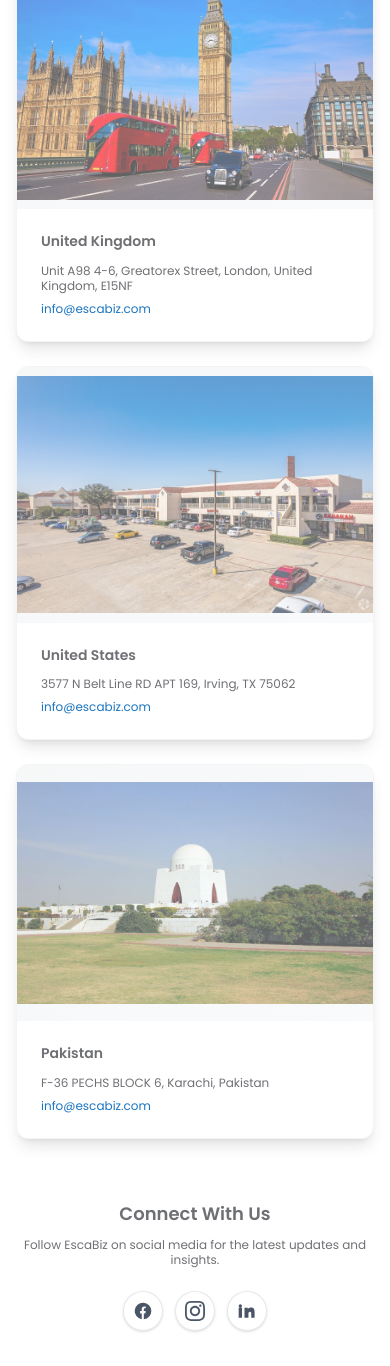
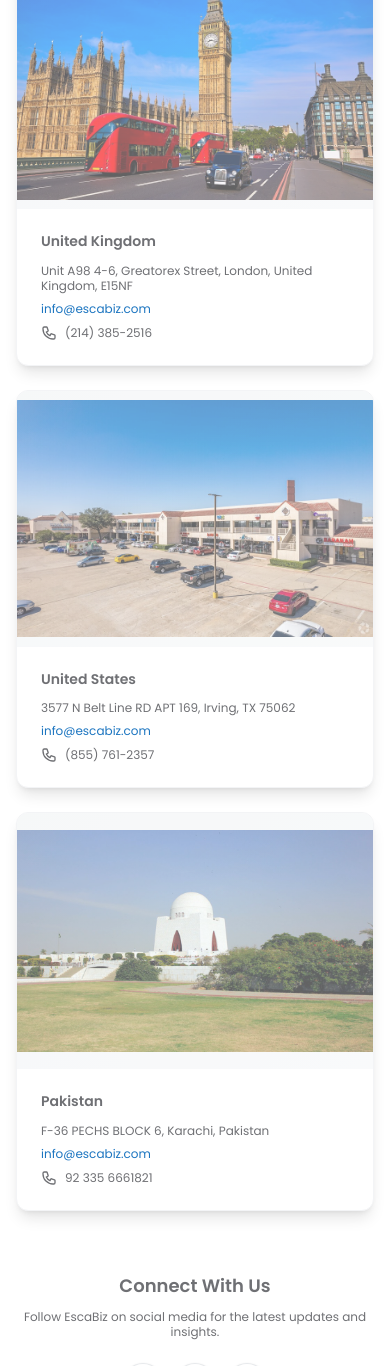
Before and after one commit to Sharmeen-Rauf/escabiz, a Next.js app: page /lets-talk in a window 390 px wide. Shown: the part 1895-3261 px from the top of the page. Built offline with nearby package versions, Linux system fonts and the light colour scheme; no server answers.

Commit message:
Add phone contact links and email links with mailto functionality in Lets Talk component for improved accessibility and user engagement.

```diff
--- a/src/app/lets-talk/page.tsx
+++ b/src/app/lets-talk/page.tsx
@@ -274,7 +274,13 @@ export default function LetsTalk() {
                     United Kingdom
                   </h5>
                   <p className="text-xs sm:text-xs md:text-sm text-[#6f7074] leading-tight mb-2">Unit A98 4-6, Greatorex Street, London, United Kingdom, E15NF</p>
-                  <p className="text-xs sm:text-xs md:text-sm text-[#1c75c0]">info@escabiz.com</p>
+                  <p className="text-xs sm:text-xs md:text-sm text-[#1c75c0] mb-2"><a href="mailto:info@escabiz.com" className="hover:underline">info@escabiz.com</a></p>
+                  <div className="flex items-center gap-2">
+                    <svg className="w-4 h-4 text-[#6f7074] flex-shrink-0" fill="none" stroke="currentColor" viewBox="0 0 24 24">
+                      <path strokeLinecap="round" strokeLinejoin="round" strokeWidth={2} d="M3 5a2 2 0 012-2h3.28a1 1 0 01.948.684l1.498 4.493a1 1 0 01-.502 1.21l-2.257 1.13a11.042 11.042 0 005.516 5.516l1.13-2.257a1 1 0 011.21-.502l4.493 1.498a1 1 0 01.684.949V19a2 2 0 01-2 2h-1C9.716 21 3 14.284 3 6V5z" />
+                    </svg>
+                    <a href="tel:+2143852516" className="text-xs sm:text-xs md:text-sm text-[#6f7074] hover:text-[#1c75c0] transition-colors">(214) 385-2516</a>
+                  </div>
                 </div>
               </div>
               {/* US */}
@@ -293,7 +299,13 @@ export default function LetsTalk() {
                     United States
                   </h5>
                   <p className="text-xs sm:text-xs md:text-sm text-[#6f7074] leading-tight mb-2">3577 N Belt Line RD APT 169, Irving, TX 75062</p>
-                  <p className="text-xs sm:text-xs md:text-sm text-[#1c75c0]">info@escabiz.com</p>
+                  <p className="text-xs sm:text-xs md:text-sm text-[#1c75c0] mb-2"><a href="mailto:info@escabiz.com" className="hover:underline">info@escabiz.com</a></p>
+                  <div className="flex items-center gap-2">
+                    <svg className="w-4 h-4 text-[#6f7074] flex-shrink-0" fill="none" stroke="currentColor" viewBox="0 0 24 24">
+                      <path strokeLinecap="round" strokeLinejoin="round" strokeWidth={2} d="M3 5a2 2 0 012-2h3.28a1 1 0 01.948.684l1.498 4.493a1 1 0 01-.502 1.21l-2.257 1.13a11.042 11.042 0 005.516 5.516l1.13-2.257a1 1 0 011.21-.502l4.493 1.498a1 1 0 01.684.949V19a2 2 0 01-2 2h-1C9.716 21 3 14.284 3 6V5z" />
+                    </svg>
+                    <a href="tel:+18557612357" className="text-xs sm:text-xs md:text-sm text-[#6f7074] hover:text-[#1c75c0] transition-colors">(855) 761-2357</a>
+                  </div>
                 </div>
               </div>
               {/* Pakistan */}
@@ -312,7 +324,13 @@ export default function LetsTalk() {
                     Pakistan
                   </h5>
                   <p className="text-xs sm:text-xs md:text-sm text-[#6f7074] leading-tight mb-2">F-36 PECHS BLOCK 6, Karachi, Pakistan</p>
-                  <p className="text-xs sm:text-xs md:text-sm text-[#1c75c0]">info@escabiz.com</p>
+                  <p className="text-xs sm:text-xs md:text-sm text-[#1c75c0] mb-2"><a href="mailto:info@escabiz.com" className="hover:underline">info@escabiz.com</a></p>
+                  <div className="flex items-center gap-2">
+                    <svg className="w-4 h-4 text-[#6f7074] flex-shrink-0" fill="none" stroke="currentColor" viewBox="0 0 24 24">
+                      <path strokeLinecap="round" strokeLinejoin="round" strokeWidth={2} d="M3 5a2 2 0 012-2h3.28a1 1 0 01.948.684l1.498 4.493a1 1 0 01-.502 1.21l-2.257 1.13a11.042 11.042 0 005.516 5.516l1.13-2.257a1 1 0 011.21-.502l4.493 1.498a1 1 0 01.684.949V19a2 2 0 01-2 2h-1C9.716 21 3 14.284 3 6V5z" />
+                    </svg>
+                    <a href="tel:+923356661821" className="text-xs sm:text-xs md:text-sm text-[#6f7074] hover:text-[#1c75c0] transition-colors">92 335 6661821</a>
+                  </div>
                 </div>
               </div>
             </div>
```
